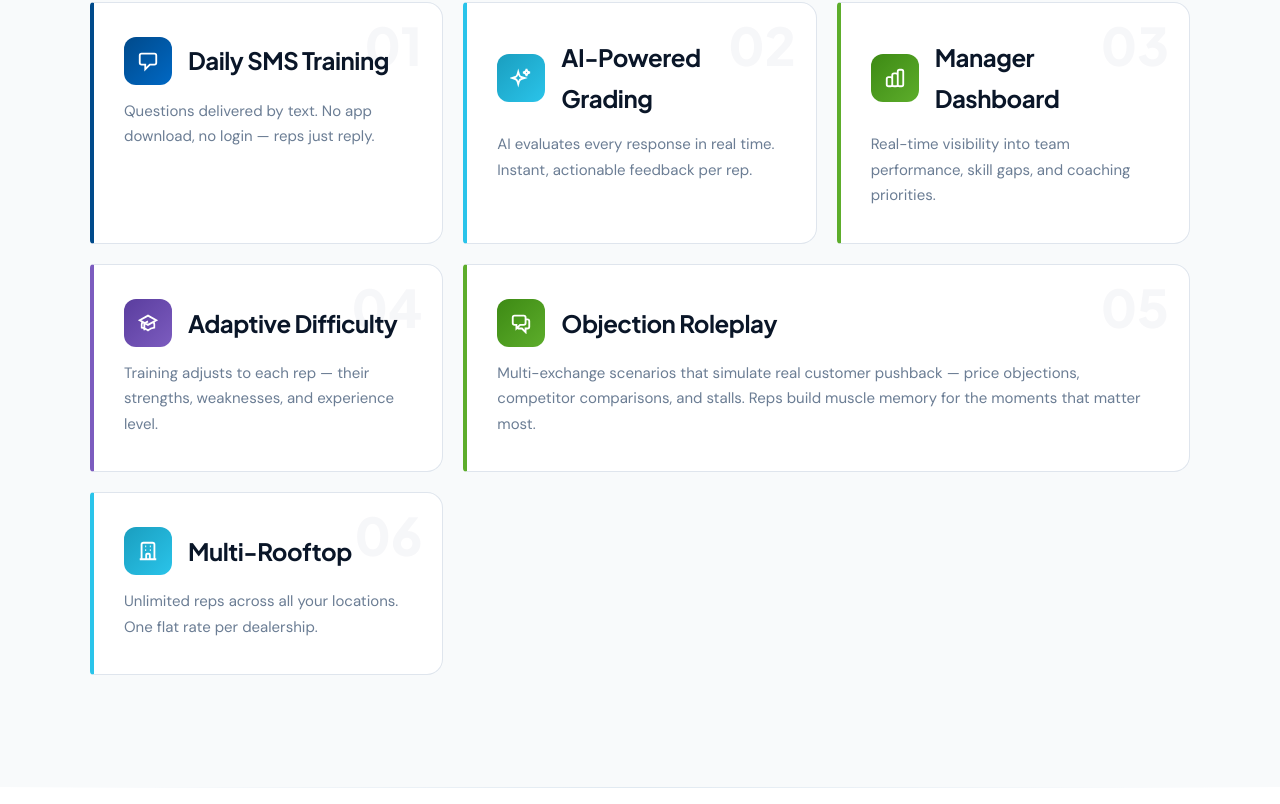
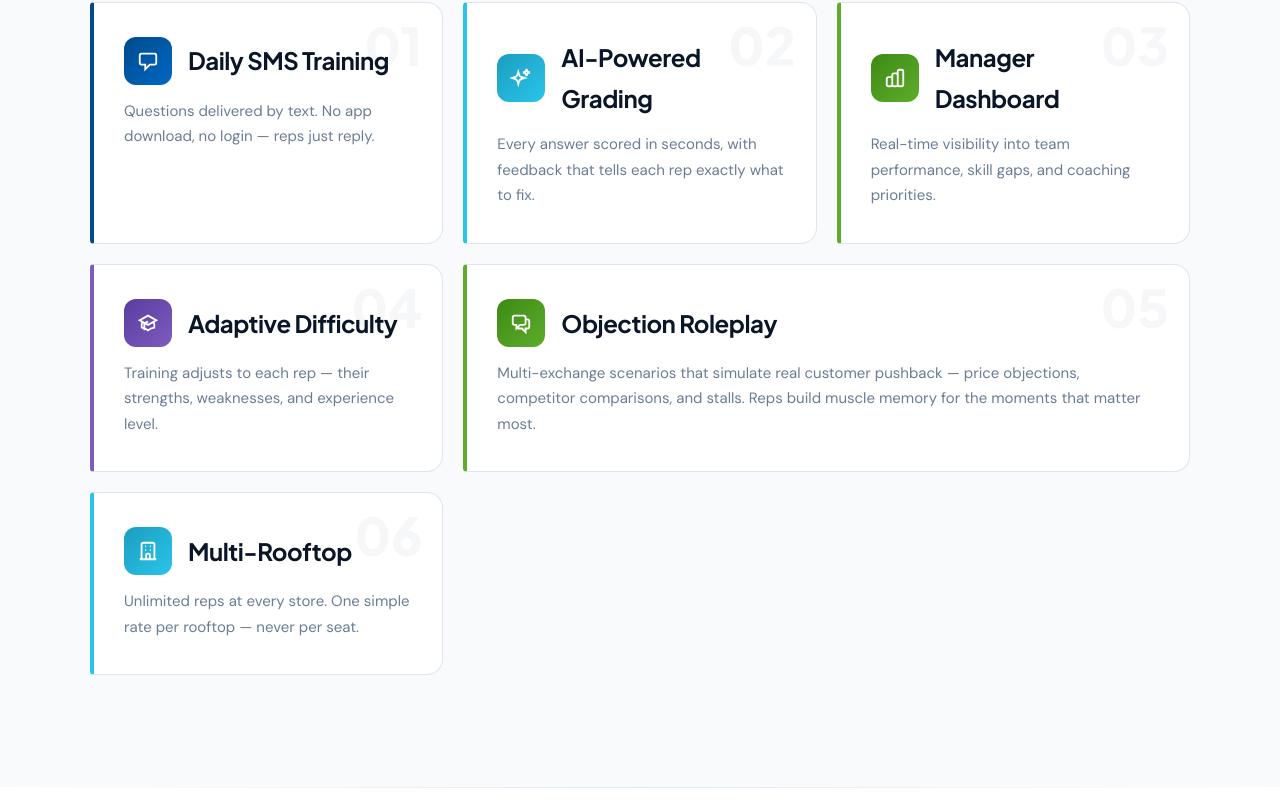
Before and after one commit to kenchapmanpdx-png/dealershipiq-, a Next.js app: page / in a window 1280 px wide. Shown: the part 2296-3100 px from the top of the page. Built offline with nearby package versions, Linux system fonts and the light colour scheme; no server answers.

Commit message:
Copy audit: fix pricing contradiction, dedupe headline, tighten claims, add opt-in FAQ

```diff
--- a/src/app/(marketing)/page.tsx
+++ b/src/app/(marketing)/page.tsx
@@ -37,7 +37,7 @@ const jsonLd = {
 
 const metrics = [
   { start: '30', end: '5', prefix: '<', suffix: 's', display: '<5s', label: 'AI grading turnaround' },
-  { start: '0', end: '100', prefix: '', suffix: '%', display: '100%', label: 'SMS delivery — no app needed' },
+  { start: '0', end: '100', prefix: '', suffix: '%', display: '100%', label: 'Works on every phone — no app needed' },
   { start: '0', end: '3', prefix: '', suffix: 'x', display: '3x', label: 'More practice reps than classroom' },
   { start: '9', end: '0', prefix: '', suffix: '', display: '0', label: 'Disruption to the sales floor' },
 ];
@@ -80,7 +80,7 @@ const features = [
   },
   {
     title: 'AI-Powered Grading',
-    description: 'AI evaluates every response in real time. Instant, actionable feedback per rep.',
+    description: 'Every answer scored in seconds, with feedback that tells each rep exactly what to fix.',
     num: '02',
     wide: false,
     icon: (
@@ -125,7 +125,7 @@ const features = [
   },
   {
     title: 'Multi-Rooftop',
-    description: 'Unlimited reps across all your locations. One flat rate per dealership.',
+    description: 'Unlimited reps at every store. One simple rate per rooftop — never per seat.',
     num: '06',
     wide: false,
     icon: (
@@ -174,6 +174,10 @@ const faqItems = [
   {
     q: 'Do my salespeople need to download an app?',
     a: 'No. Training is delivered via standard SMS. If they can text, they can train. Works on every phone.',
+  },
+  {
+    q: 'Do reps have to opt in?',
+    a: 'Yes. Each rep confirms by text before training starts, and they can pause or stop anytime by replying. Opt-outs are honored automatically.',
   },
   {
     q: 'How long does each session take?',
@@ -469,17 +473,17 @@ export default function LandingPage() {
       <section className="cta-band">
         <div className="container">
           <h2 className="sr">
-            Your sales team is texting anyway. <span className="em">Make it count.</span>
+            Your first training question can go out <span className="em">today.</span>
           </h2>
           <p className="sr">
-            Start training today. See who&apos;s putting in the work on the dashboard by tomorrow
-            morning.
+            Five minutes to set up. By tomorrow morning, you&apos;ll see exactly who&apos;s putting
+            in the work.
           </p>
           <div className="sr">
             <a href="#signup" className="btn btn-green btn-lg magnetic">
               Start Your Free Trial <span className="btn-arrow">→</span>
             </a>
-            <div className="cta-micro">Setup takes less than 5 minutes · No credit card · No contract</div>
+            <div className="cta-micro">No credit card · No contract · Cancel anytime</div>
           </div>
         </div>
       </section>
```
